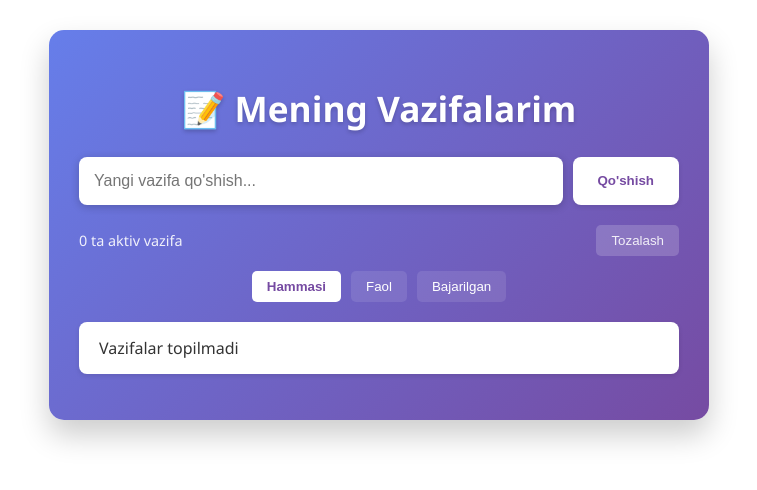
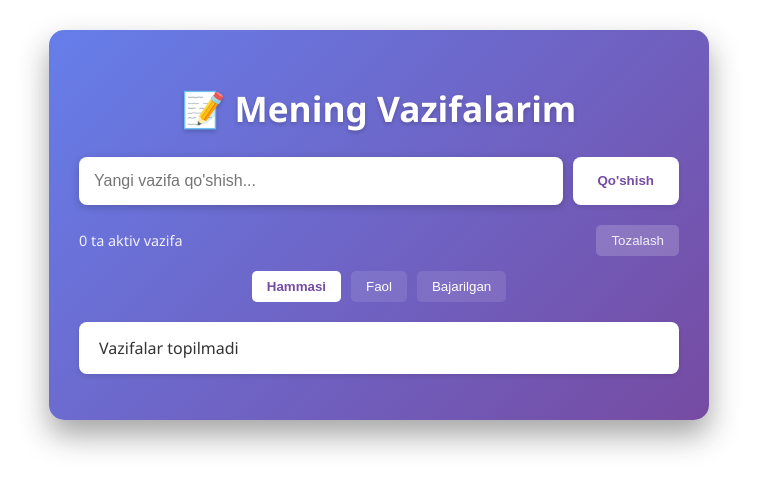
Before and after one commit to R-Islombek/React-todoList, a React (Vite) app: page / in a window 1280 px wide. Shown: the top 490 px of the page, without its empty margins (261-1018 px from the left). Built offline with nearby package versions, Linux system fonts and the light colour scheme.

Commit message:
Comment qo'shdim

```diff
--- a/src/Components/TodoList/TodoApp.css
+++ b/src/Components/TodoList/TodoApp.css
@@ -4,7 +4,7 @@
   padding: 30px;
   border-radius: 15px;
   background: linear-gradient(135deg, #667eea, #764ba2);
-  box-shadow: 0 15px 30px rgba(0, 0, 0, 0.2);
+  box-shadow: 0 15px 30px rgba(36, 36, 36, 0.416);
   color: white;
   font-family: 'Segoe UI', Tahoma, Geneva, Verdana, sans-serif;
 }
```
